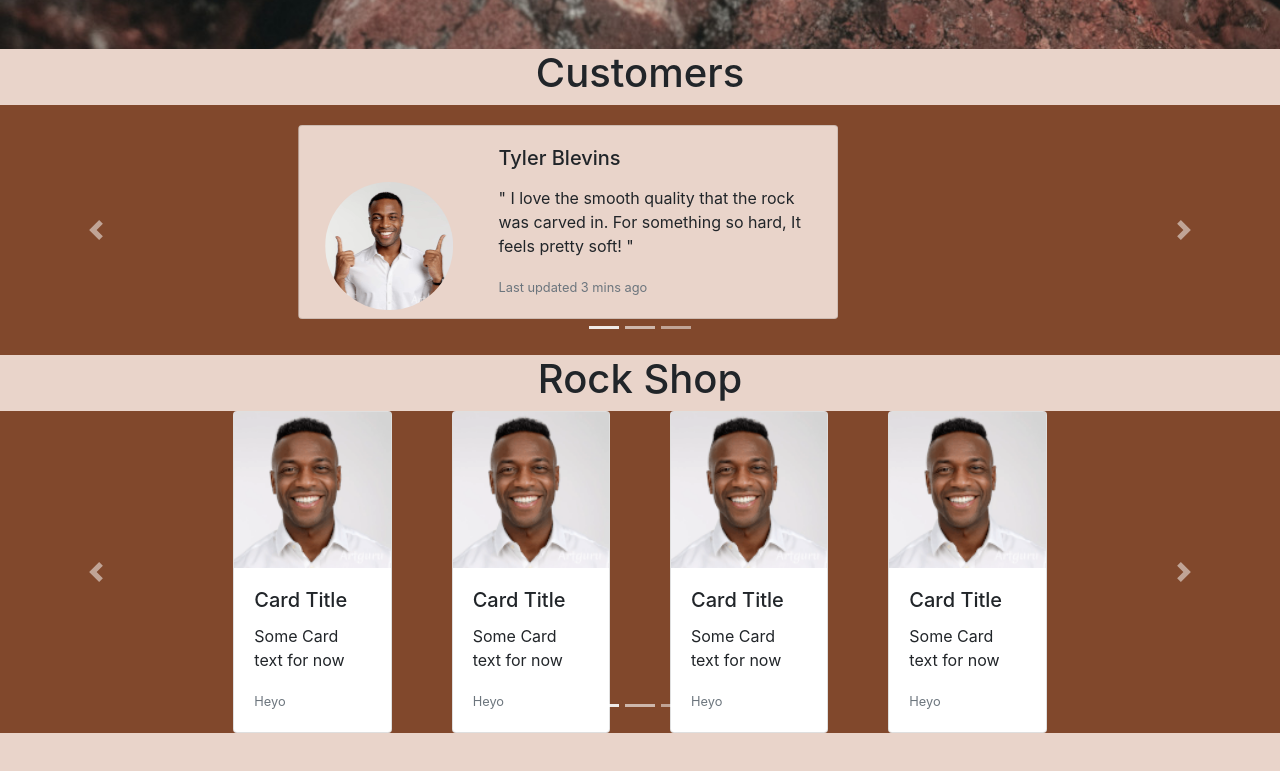
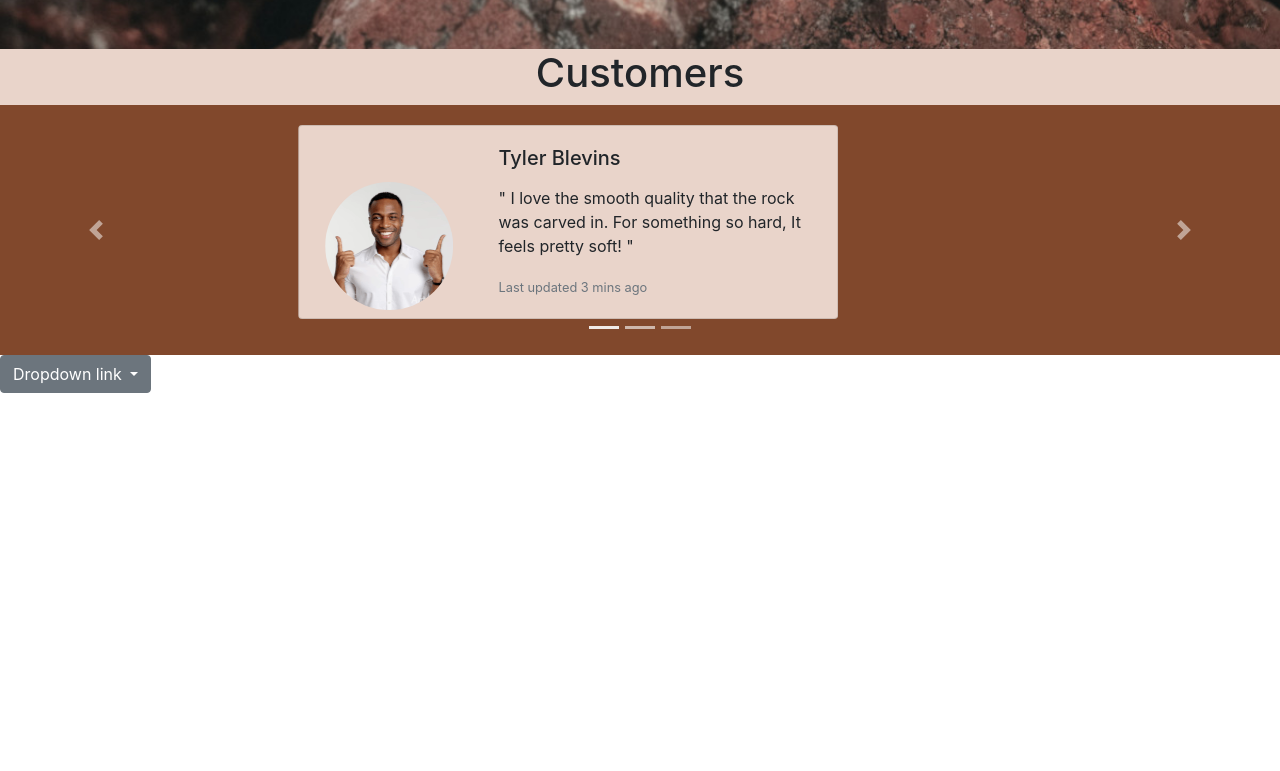
Before and after one commit to DTBissy/atlas-bootstrap, a plain HTML site: page index.html in a window 1280 px wide. Shown: the part 689-1460 px from the top of the page. After the commit the page ends 1082 px from the top, so only its background shows below. Drawn offline with nearby package versions, Linux system fonts and the light colour scheme; a web font is replaced by a local one.

Commit message:
Im geetting really upset over 4 hours of nothing working what a huge waste of my time

```diff
--- a/index.html
+++ b/index.html
@@ -13,6 +13,8 @@
   <link href="https://fonts.googleapis.com/css?family=Source+Sans+Pro&display=swap" rel="stylesheet">
   <link href="https://fonts.googleapis.com/css?family=Coiny&display=swap" rel="stylesheet">
 
+  <link href="https://fonts.googleapis.com/css?family=Source+Sans+Pro&display=swap" rel="stylesheet">
+  <link href="https://fonts.googleapis.com/css?family=Coiny&display=swap" rel="stylesheet">
   <script src="https://code.jquery.com/jquery-3.4.1.min.js"
     integrity="sha256-CSXorXvZcTkaix6Yvo6HppcZGetbYMGWSFlBw8HfCJo=" crossorigin="anonymous"></script>
   <script src="https://stackpath.bootstrapcdn.com/bootstrap/4.4.1/js/bootstrap.min.js"
@@ -24,8 +26,8 @@
 
   <link rel="stylesheet" href="https://stackpath.bootstrapcdn.com/bootstrap/4.4.1/css/bootstrap.min.css"
     integrity="sha384-Vkoo8x4CGsO3+Hhxv8T/Q5PaXtkKtu6ug5TOeNV6gBiFeWPGFN9MuhOf23Q9Ifjh" crossorigin="anonymous">
+  <link rel="stylesheet" href="styles.css">
 
-  <link rel="stylesheet" href="styles.css">
 </head>
 
 <body>
@@ -79,15 +81,18 @@
   <!--Single Item Carousel Section-->
   <section>
     <div class="" style="background-color: #E9D4CA;;">
+      <div>
         <h1 class="text-center">Customers</h1>
         <div class="Carousel">
           <div id="Slides" class="carousel slide" data-ride="carousel">
+            <script src="https://code.jquery.com/jquery-3.7.1.min.js"
+              integrity="sha256-/JqT3SQfawRcv/BIHPThkBvs0OEvtFFmqPF/lYI/Cxo=" crossorigin="anonymous"></script>
             <ol class="carousel-indicators">
               <li data-target="#Slides" data-slide-to="0" class="active"></li>
               <li data-target="#Slides" data-slide-to="1"></li>
               <li data-target="#Slides" data-slide-to="2"></li>
             </ol>
-          <div class="carousel-inner d-flex align-items-center"
+            <div class="carousel-inner d-flex align-items-center" data-interval="5000"
               style="max-height: 500px;  min-height: 250px; background-color: #81482C;">
               <div class="carousel-item active ">
                 <div class="d-flex justify-content-center align-items-center">
@@ -174,128 +179,23 @@
   </section>
   <!--Multiple Item Carousel-->
   <section>
-    <div style="height: 800px; background-color: #E9D4CA;">
-      <h1 class="text-center">Rock Shop</h1>
-      <div id="Mult-Slides" class="carousel slides" data-ride="carousel">
-        <ol id class="carousel-indicators">
-          <li data-target="#Mult-Slides" data-slide-to="0" class="active"></li>
-          <li data-target="#Mult-Slides" data-slide-to="1"></li>
-          <li data-target="#Mult-Slides" data-slide-to="2"></li>
-        </ol>
-        <div class="carousel-inner d-flex align-items-center"
-          style="max-height: 500px;  min-height: 250px; background-color: #81482C;">
-          <div class="carousel-item active">
-            <div class="card-deck d-flex justify-content-center ">
-              <!--New Carousel-->
-              <div class="col-md-2">
-                <div class="card" style="max-width: 300px;">
-                  <img src="images/happy_guy_1.png" alt="">
-                  <div class="card-body">
-                    <h5 class="card-title">Card Title</h5>
-                    <p class="card-text">Some Card text for now</p>
-                    <small class="card-text text-muted">Heyo</small>
-                  </div>
-                </div>
-              </div>
-              <div class="col-md-2">
-                <div class="card" style="max-width: 300px;">
-                  <img src="images/happy_guy_1.png" alt="">
-                  <div class="card-body">
-                    <h5 class="card-title">Card Title</h5>
-                    <p class="card-text">Some Card text for now</p>
-                    <small class="card-text text-muted">Heyo</small>
-                  </div>
-                </div>
-              </div>
-              <div class="col-md-2">
-                <div class="card" style="max-width: 300px;">
-                  <img src="images/happy_guy_1.png" alt="">
-                  <div class="card-body">
-                    <h5 class="card-title">Card Title</h5>
-                    <p class="card-text">Some Card text for now</p>
-                    <small class="card-text text-muted">Heyo</small>
-                  </div>
-                </div>
-              </div>
-              <div class="col-md-2">
-                <div class="card" style="max-width: 300px;">
-                  <img src="images/happy_guy_1.png" alt="">
-                  <div class="card-body">
-                    <h5 class="card-title">Card Title</h5>
-                    <p class="card-text">Some Card text for now</p>
-                    <small class="card-text text-muted">Heyo</small>
-                  </div>
-                </div>
-              </div>
-            </div>
-          </div>
-          <div class="carousel-item">
-            <!-- Were gonna get funky here... Im gonna put four cards in one slide and in that slides the rocks selections can slide
-                 to different versions of the same rock -->
-            <div class="card-deck d-flex justify-content-center">
-              <!--New Carousel-->
-              <div class="col-md-2">
-                <div class="card" style="max-width: 300px;">
-                  <img src="images/Happy_Guy_2.png" alt="">
-                  <div class="card-body">
-                    <h5 class="card-title">Card Title</h5>
-                    <p class="card-text">Some Card text for now</p>
-                    <small class="card-text text-muted">Heyo</small>
-                  </div>
-                </div>
-              </div>
-              <div class="col-md-2">
-                <div class="card" style="max-width: 300px;">
-                  <img src="images/Happy_Guy_2.png" alt="">
-                  <div class="card-body">
-                    <h5 class="card-title">Card Title</h5>
-                    <p class="card-text">Some Card text for now</p>
-                    <small class="card-text text-muted">Heyo</small>
-                  </div>
-                </div>
-              </div>
-              <div class="col-md-2">
-                <div class="card" style="max-width: 300px;">
-                  <img src="images/Happy_Guy_2.png" alt="">
-                  <div class="card-body">
-                    <h5 class="card-title">Card Title</h5>
-                    <p class="card-text">Some Card text for now</p>
-                    <small class="card-text text-muted">Heyo</small>
-                  </div>
-                </div>
-              </div>
-              <div class="col-md-2">
-                <div class="card" style="max-width: 300px;">
-                  <img src="images/Happy_Guy_2.png" alt="">
-                  <div class="card-body">
-                    <h5 class="card-title">Card Title</h5>
-                    <p class="card-text">Some Card text for now</p>
-                    <small class="card-text text-muted">Heyo</small>
-                  </div>
-                </div>
-              </div>
-            </div>
-          </div>
-
-        </div>
-        <a class="carousel-control-prev" type="button" data-target="#Mult-Slides" data-slide="prev">
-          <span class="carousel-control-prev-icon" aria-hidden="true"></span>
-          <span class="sr-only">Previous</span>
-        </a>
-        <a class="carousel-control-next" type="button" data-target="#Mult-Slides" data-slide="next">
-          <span class="carousel-control-next-icon" aria-hidden="true"></span>
-          <span class="sr-only">Next</span>
-        </a>
-      </div>
-
-
-    </div>
-    </div>
-
-
   </section>
   <!--Drop Down Menu(Rock Knowledge)-->
   <section>
+
+    <div class="dropdown">
+      <button class="btn btn-secondary dropdown-toggle" type="button" id="drop-it" data-toggle="dropdown"
+        aria-expanded="false">
+        Dropdown link
+      </button>
+
+      <ul class="dropdown-menu" aria-labelledby="drop-it">
+        <li><a class="dropdown-item" href="#">Action</a></li>
+        <li><a class="dropdown-item" href="#">Action</a></li>
+        <li><a class="dropdown-item" href="#">Action</a></li>
+      </ul>
+    </div>
+    </div>
 
   </section>
   <!--Sections with Aside(Our Most Esteemed Rock)-->
@@ -316,6 +216,8 @@
 
 
 
+
+
 </body>
 
 </html>
--- a/styles.css
+++ b/styles.css
@@ -7,9 +7,6 @@
   opacity: 50%;
 }
 
-.Carousel {
-  max-height: 400px !important;
+.dropdown {
+  position: relative;
 }
-
-
-@media (min-width: 576px) and (max-width: 767.98px) {}
```
Also changed, not shown: index.js (added). Lines whose indentation alone changed are shown as unchanged.
